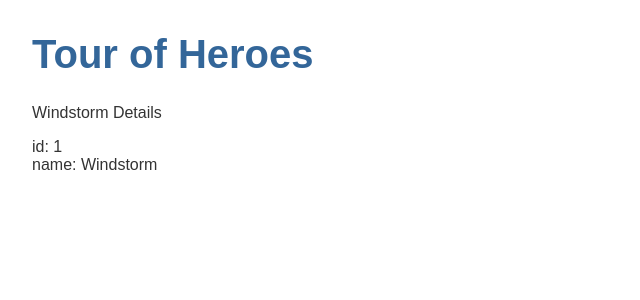
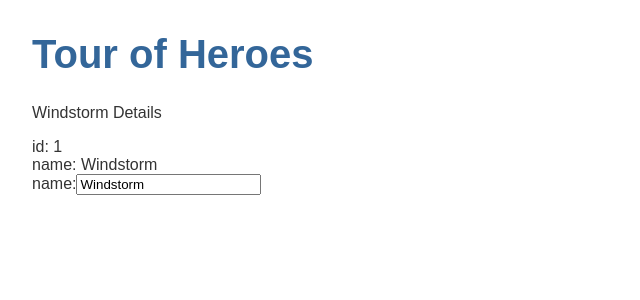
Before and after one commit to igsr5/angular_tutorial, an Angular app: page / in a window 1280 px wide. Shown: the top 300 px of the page, without its empty margins (0-640 px from the left). Built offline with nearby package versions, Linux system fonts and the light colour scheme.

Commit message:
hero.nameをinputで編集できるようにした

```diff
--- a/src/app/heroes/heroes.component.html
+++ b/src/app/heroes/heroes.component.html
@@ -1,3 +1,6 @@
 <p>{{hero.name}} Details</p>
 <div><span>id: </span>{{hero.id}}</div>
 <div><span>name: </span>{{hero.name}}</div>
+<div>
+  <label for="">name:<input [(ngModel)]="hero.name" placeholder="name"></label>
+</div>
```
